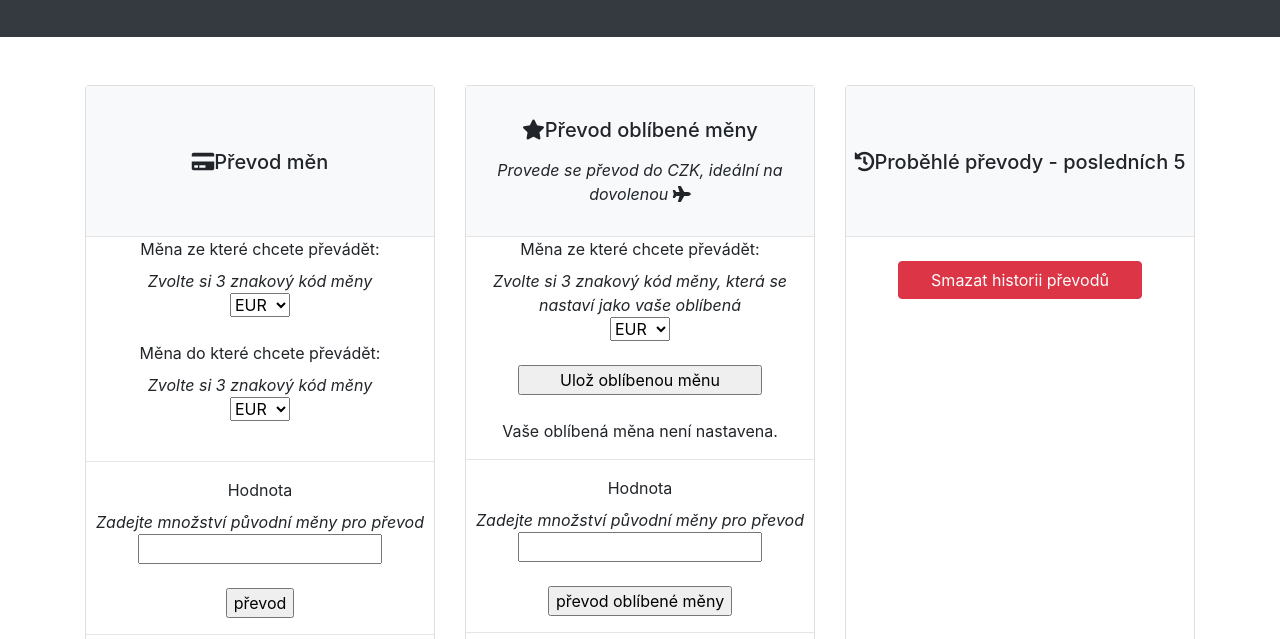
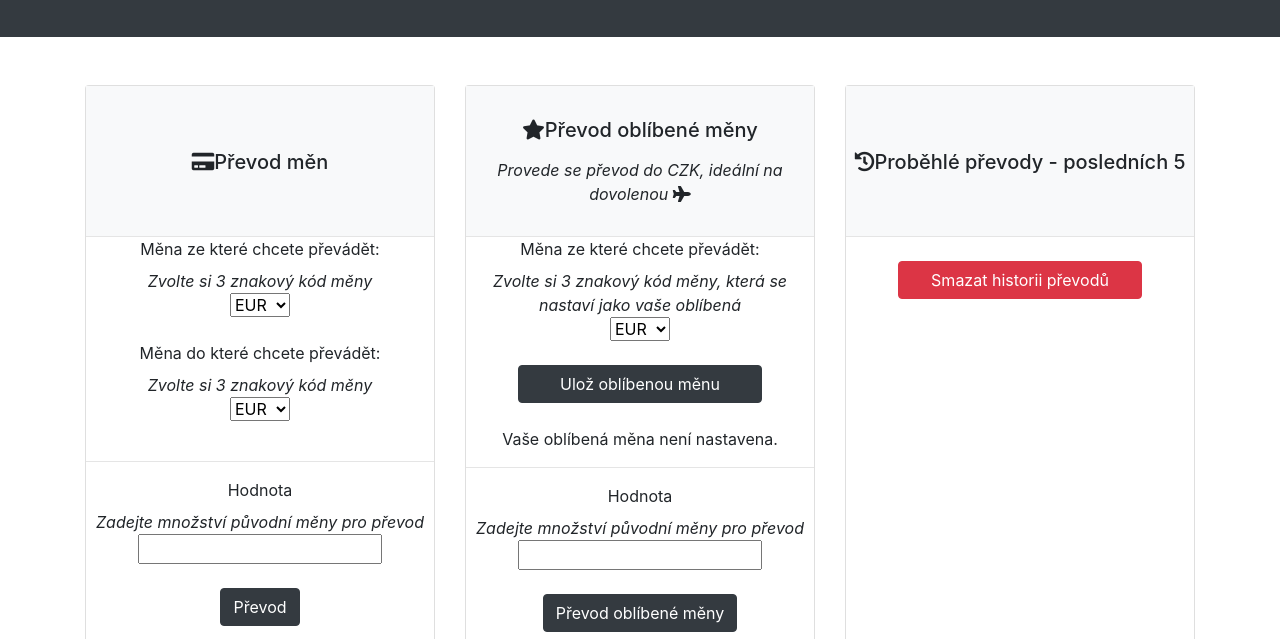
Before and after one commit to samfuksa/AP5TW_SP, a plain HTML site: page index.html in a window 1280 px wide. Shown: the part 115-754 px from the top of the page. Drawn offline with nearby package versions, Linux system fonts and the light colour scheme; no server answers.

Commit message:
zmena designu tlacitek

```diff
--- a/index.html
+++ b/index.html
@@ -138,7 +138,7 @@
                                 class="form-value-widht">
                             <br><br>
 
-                            <input type="submit" value="převod">
+                            <input type="submit" value="Převod" class="btn btn-dark">
 
                         </form>
 
@@ -208,7 +208,7 @@
                             </select>
                             <br><br>
                             <input type="submit" value="Ulož oblíbenou měnu" id="save_favourite_currency"
-                                class="form-value-widht">
+                                class="form-value-widht btn btn-dark">
                         </form><br>
 
 
@@ -222,7 +222,7 @@
                                 step=".01" class="form-value-widht">
                             <br><br>
 
-                            <input type="submit" value="převod oblíbené měny">
+                            <input type="submit" value="Převod oblíbené měny" class="btn btn-dark">
 
                         </form>
                         <hr>
```
